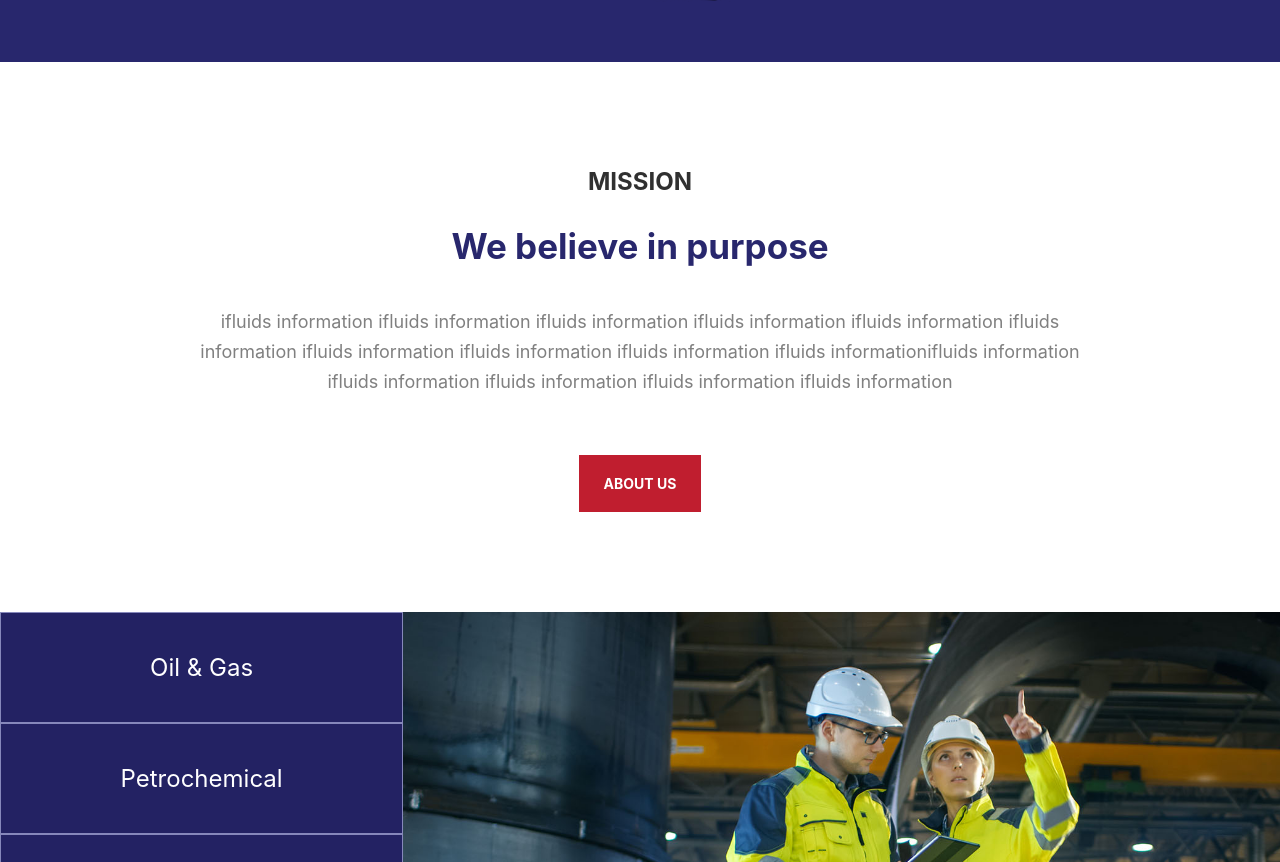
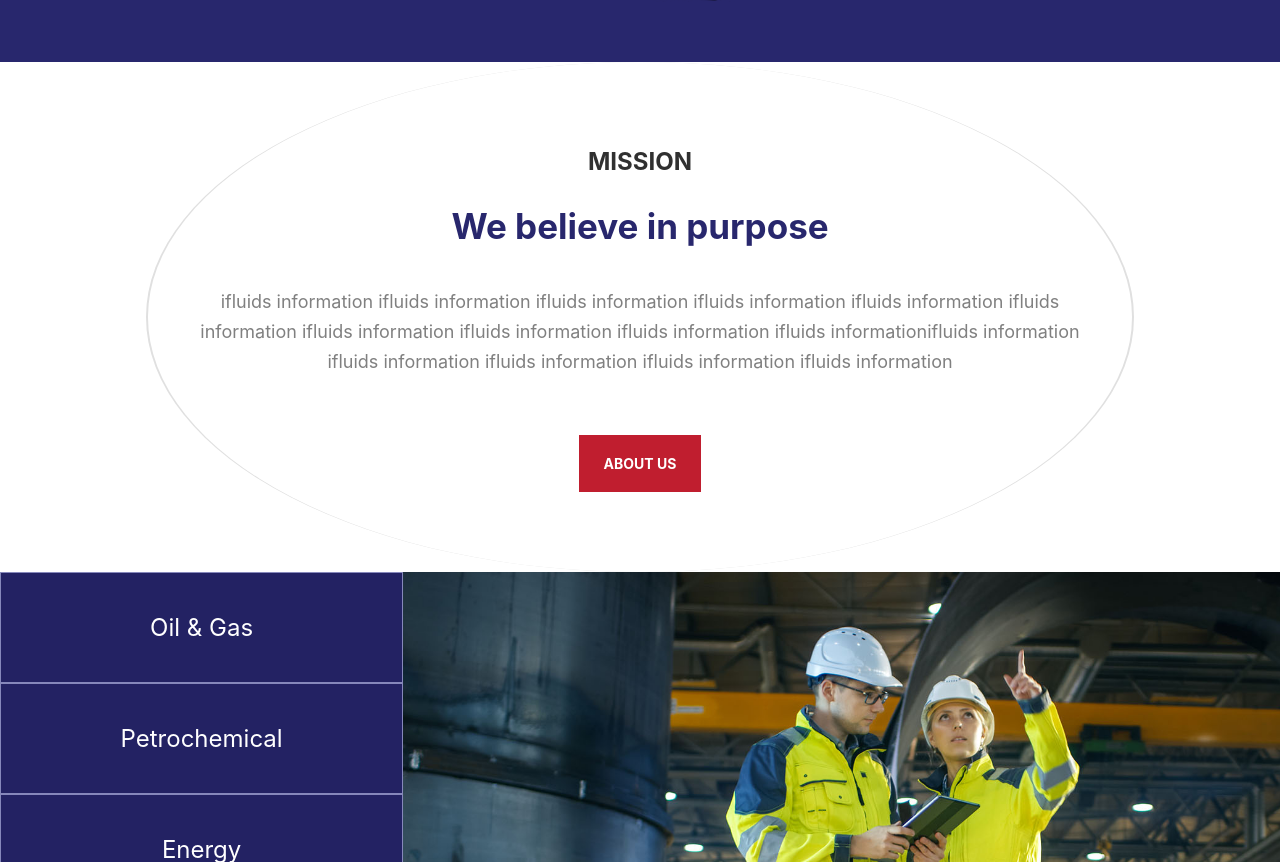
Before and after one commit to nagarajpandith/inspirante-technologies-task, a plain HTML site: page index.html in a window 1280 px wide. Shown: the part 876-1738 px from the top of the page. Drawn offline with Linux system fonts and the light colour scheme.

Commit message:
Update style.css

```diff
--- a/src/style.css
+++ b/src/style.css
@@ -127,6 +127,15 @@ body {
      text-align: center;
      padding: 100px 0px;
      max-width: 888px;
+     padding-top: 5rem;
+     padding-bottom: 5rem;
+     border-left: 2px solid #e0e0e0;
+     border-right: 2px solid #e0e0e0;
+     border-radius: 50%;
+     border-left: 2px solid #e0e0e0;
+     border-right: 2px solid #e0e0e0;
+     padding-left: 3rem;
+     padding-right: 3rem;
 }
 .purpose > h2 {
      color: rgb(48, 48, 48);
```
